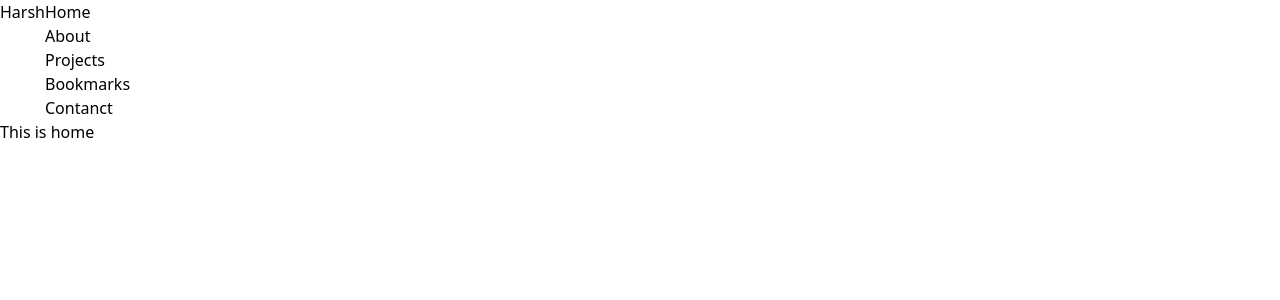
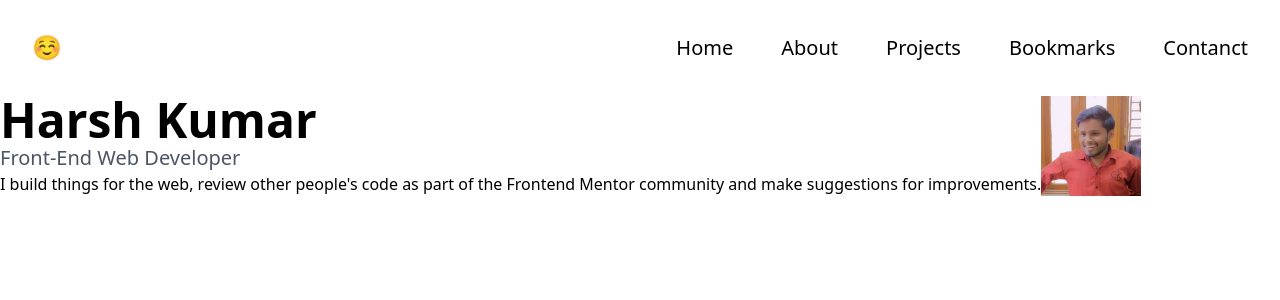
Before and after one commit to thisisharsh7/Harsh-portfolio, a Next.js app: page / in a window 1280 px wide. Shown: the top 300 px of the page. Built offline with nearby package versions, Linux system fonts and the light colour scheme.

Commit message:
home page added

```diff
--- a/Extend/Header.js
+++ b/Extend/Header.js
@@ -1,16 +1,38 @@
-export default function Header(){
-    return(
-        <header>
-            <nav className="flex">
-                <p>Harsh</p>
-                <ul>
-                    <li>Home</li>
-                    <li>About</li>
-                    <li>Projects</li>
-                    <li>Bookmarks</li>
-                    <li>Contanct</li>
-                </ul>
-            </nav>
-        </header>
-    )
+import Link from "next/link";
+
+export default function Header() {
+  return (
+    <header className=" p-8">
+      <nav className="flex justify-between items-center">
+      <p className="text-2xl">☺️</p>
+        <ul className="flex gap-12 nav-list">
+          <li>
+            <Link href="/">
+              <a className="xl:text-xl md:text-lg">Home</a>
+            </Link>
+          </li>
+          <li>
+            <Link href="/about">
+              <a className="xl:text-xl">About</a>
+            </Link>
+          </li>
+          <li>
+            <Link href="/projects">
+              <a className="xl:text-xl">Projects</a>
+            </Link>
+          </li>
+          <li>
+            <Link href="/bookmarks">
+              <a className="xl:text-xl">Bookmarks</a>
+            </Link>
+          </li>
+          <li>
+            <Link href="/contanct">
+              <a className="xl:text-xl">Contanct</a>
+            </Link>
+          </li>
+        </ul>
+      </nav>
+    </header>
+  );
 }
--- a/pages/about.js
+++ b/pages/about.js
@@ -1,7 +1,7 @@
 export default function about(){
     return(
-        <>
-            <h1>This is about page</h1>
-        </>
+        <section className = "w-full h-80 bg-green-600">
+      <h1>This is about</h1>
+    </section>
     )
 }
--- a/pages/bookmarks.js
+++ b/pages/bookmarks.js
@@ -1,9 +1,7 @@
 export default function bookmarks(){
     return(
-        <>
-            <h1>
-                This is bookmarks page
-            </h1>
-        </>
+        <section className = "w-full h-80 bg-purple-600">
+      <h1>This is contanct</h1>
+    </section>
     )
 }
--- a/pages/index.js
+++ b/pages/index.js
@@ -1,7 +1,16 @@
+import harsh from "../public/Images/harsh-2.jpg";
+import Image from "next/image";
 export default function Home(){
   return(
-    <>
-      <h1>This is home</h1>
-    </>
+    <section className = "w-full h-80 flex items-start ">
+    <div>
+    <div>
+      <h1 className="font-bold text-5xl">Harsh Kumar</h1>
+      <p className="text-xl text-gray-600">Front-End Web Developer</p>
+    </div>
+    <p>I build things for the web, review other people's code as part of the Frontend Mentor community and make suggestions for improvements.</p>
+    </div>
+    <Image src={harsh} width="100" height="100" />
+    </section>
   )
 }
--- a/pages/projects.js
+++ b/pages/projects.js
@@ -1,7 +1,7 @@
 export default function projects(){
     return(
-        <>
-            This is project page
-        </>
+        <section className = "w-full h-80 bg-red-600">
+      <h1>This is project</h1>
+    </section>
     )
 }
--- a/styles/globals.css
+++ b/styles/globals.css
@@ -1,7 +1,17 @@
 @tailwind base;
 @tailwind components;
 @tailwind utilities;
-*{
-  margin:0;
-  padding:0;
+@import url('https://fonts.googleapis.com/css2?family=Faster+One&display=swap');
+* {
+  margin: 0;
+  padding: 0;
 }
+body {
+  max-width: 1400px;
+  min-height: 100vh;
+  margin: 0 auto;
+}
+nav p{
+  font-family: 'Faster One', cursive;
+
+}
```
Also changed, not shown: public/Images/harsh-1.JPG (added), public/Images/harsh-2.JPG (added).
